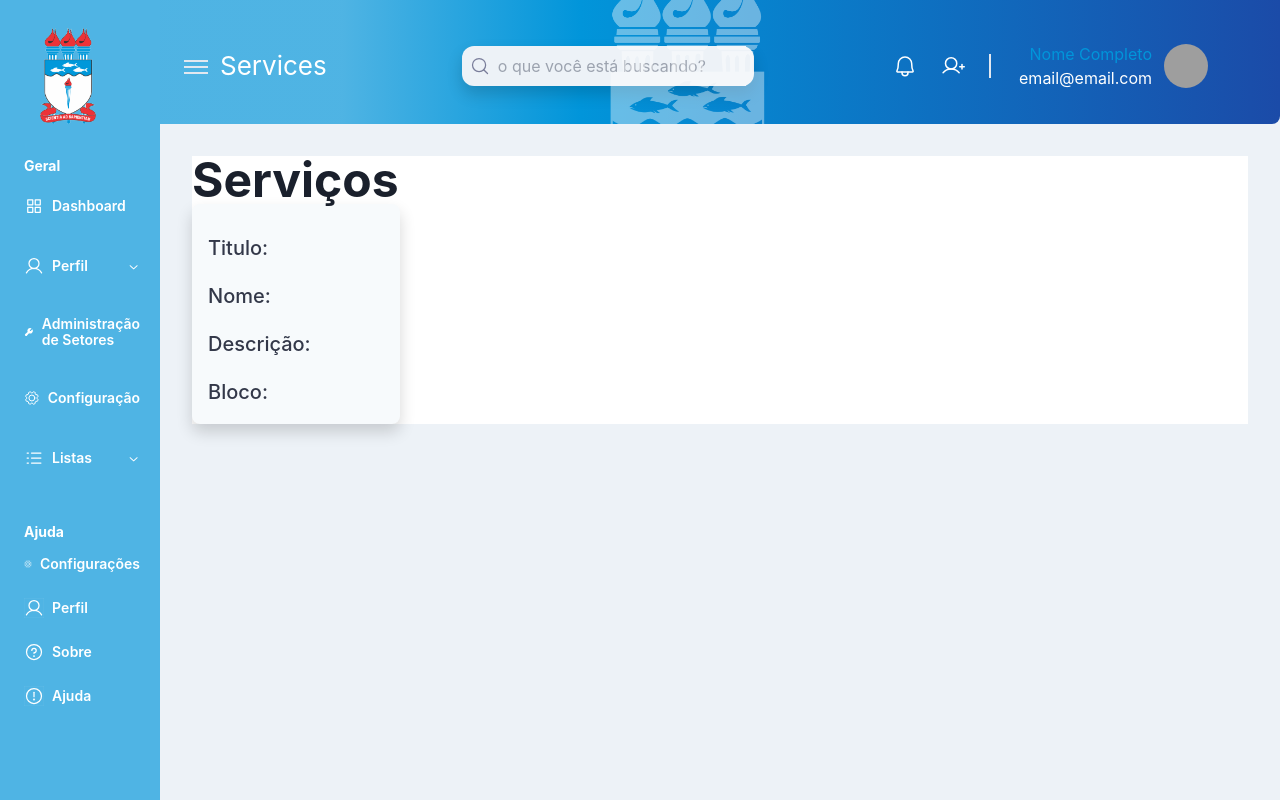
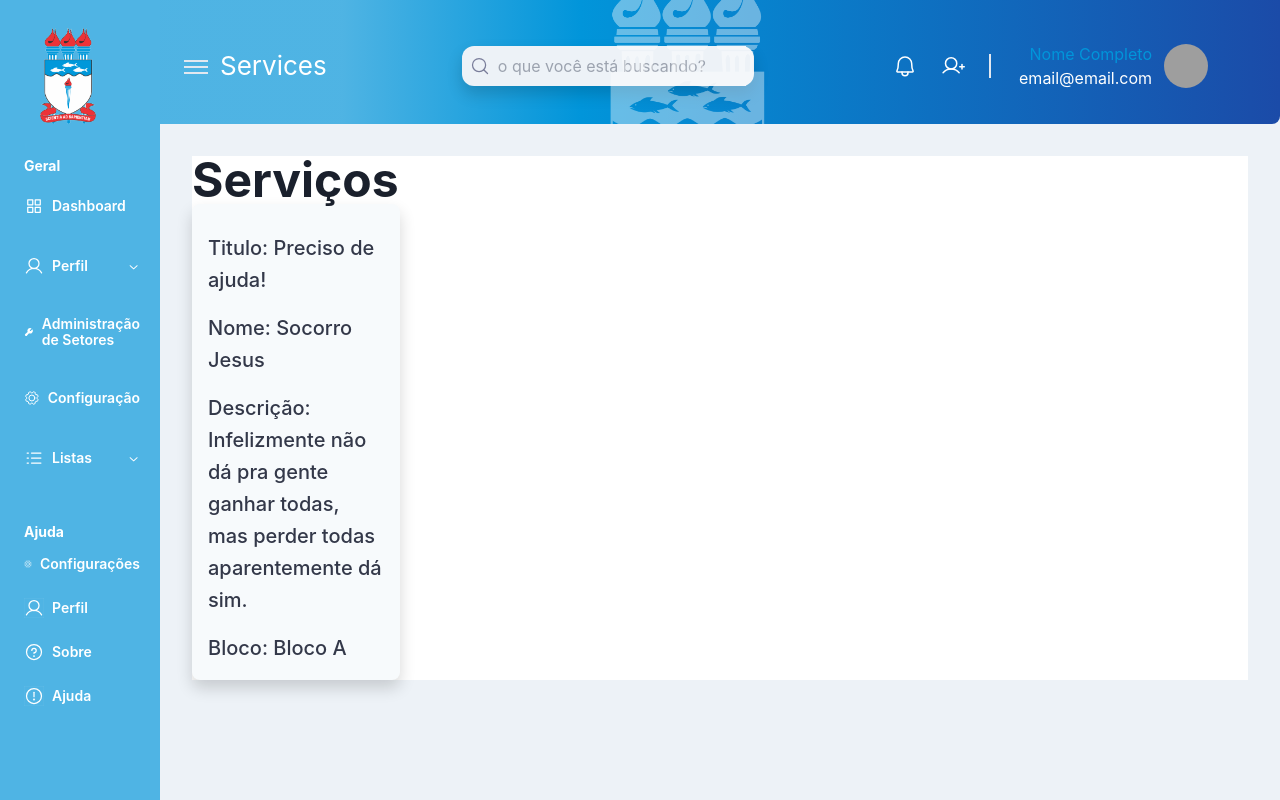
Before and after one commit to CharlieBellow/GLPI-react-components, a React (Create React App) app: page /Services in a window 1280 px wide. Built offline with nearby package versions, Linux system fonts and the light colour scheme; grey boxes are pictures that could not be loaded; the HTML template or start-up script is replaced by a standard one.

Commit message:
add service component

```diff
--- a/src/components/Service.tsx
+++ b/src/components/Service.tsx
@@ -1,27 +1,25 @@
 export const servicesList = [{id: "00", name:"Socorro Jesus", title: "Preciso de ajuda!", description: "Infelizmente não dá pra gente ganhar todas, mas perder todas aparentemente dá sim.", serviceLocal: "Bloco A" }]
 
-export default function Service() {
+interface ServiceProps {
+	name: string;
+	title: string;
+	serviceLocal: string;
+	description: string;
+	id: string;
+}
+
+
+export default function Service(props: ServiceProps) {
 	return (
-		<div className="text-light-bg w-36 h-20 bg-white-ice pt-3 px-3 rounded-lg shadow-card lg:w-52 lg:h-full flex flex-col lg:gap-1 lg:py-4 lg:px-4 cursor-pointer">
-			<strong className="text-sm mt-3 font-medium lg:text-xl">Titulo:</strong>
-			<p className="text-sm mt-3 font-medium lg:text-xl">Nome: </p>
-			<p className="text-sm mt-3 font-medium lg:text-xl">Descrição: </p>
-			<p className="text-sm mt-3 font-medium lg:text-xl">Bloco: </p>
-			{/*<>
-          {servicesList.map((user: any) => {
-            return (
-              <User
-                nome={user.name}
-                date={user.date}
-                time={user.time}
-                email={user.email}
-                id={user.time}
-                key={user.time}
-              />
-            );
-          })}
-          {console.log(usersList)}
-        </>*/}
+    <div className="text-light-bg w-36 h-20 bg-white-ice pt-3 px-3 rounded-lg shadow-card lg:w-52 lg:h-full flex flex-col lg:gap-1 lg:py-4 lg:px-4 cursor-pointer" { ...props } key={ props.id } id={props.id}>
+      <strong className="text-sm mt-3 font-medium lg:text-xl">Titulo: {props.title}</strong>
+			<p className="text-sm mt-3 font-medium lg:text-xl">Nome: {props.name}</p>
+			<p className="text-sm mt-3 font-medium lg:text-xl">
+				Descrição: {props.description}
+			</p>
+			<p className="text-sm mt-3 font-medium lg:text-xl">
+				Bloco: {props.serviceLocal}
+			</p>
 		</div>
 	);
 }
--- a/src/components/Services.tsx
+++ b/src/components/Services.tsx
@@ -1,12 +1,26 @@
-import Service from "./Service";
+import { servicesList } from "./Service";
+import Service from "./Service"
 
 export default function Services () {
   return (
 		<div className="m-8 bg-white-100 gap-3">
+			<h2 className="text-5xl font-bold ">Serviços</h2>
 
-      <h2 className="text-5xl font-bold ">Serviços</h2>
-
-			<Service/>
+			<>
+          {servicesList.map((user: any) => {
+            return (
+              <Service
+                name={user.name}
+                title={user.title}
+                description={user.description}
+                serviceLocal={user.serviceLocal}
+                id={user.id}
+                key={user.id}
+              />
+            );
+          })}
+          {console.log(servicesList)}
+        </>
 		</div>
 	);
 }
```
